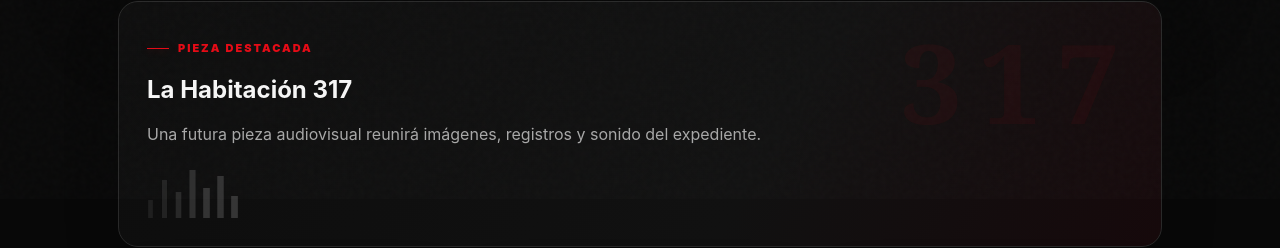
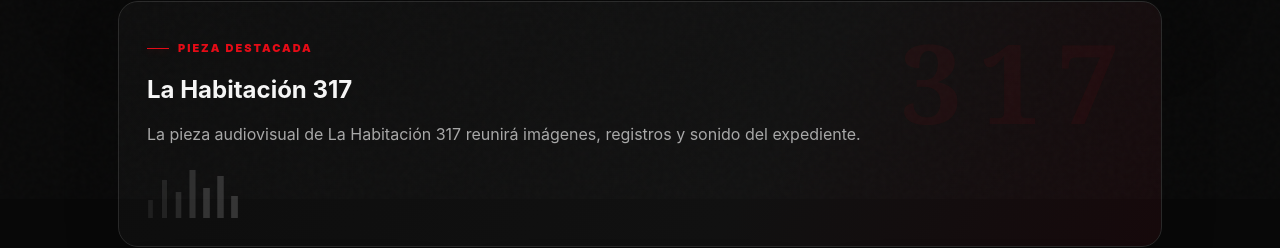
Before and after one commit to cesarrosa610-collab/el-vago, a Next.js app: page /multimedia in a window 1280 px wide. Shown: the part 601-849 px from the top of the page. Built offline with nearby package versions, Linux system fonts and the light colour scheme; no server answers.

Commit message:
Polish final fictional visual language across pages

```diff
--- a/src/app/multimedia/page.tsx
+++ b/src/app/multimedia/page.tsx
@@ -23,7 +23,7 @@ export default function Multimedia() {
         <div>
           <p className="eyebrow">PIEZA DESTACADA</p>
           <h2>La Habitación 317</h2>
-          <p className="muted">Una futura pieza audiovisual reunirá imágenes, registros y sonido del expediente.</p>
+          <p className="muted">La pieza audiovisual de La Habitación 317 reunirá imágenes, registros y sonido del expediente.</p>
         </div>
         <div className="mediaTimeline" aria-hidden="true">
           <span /><span /><span /><span /><span /><span /><span />
```
